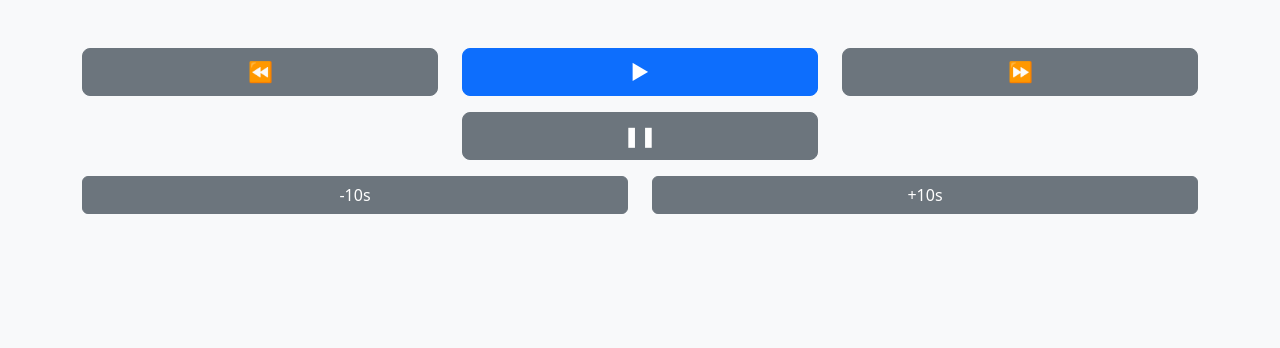
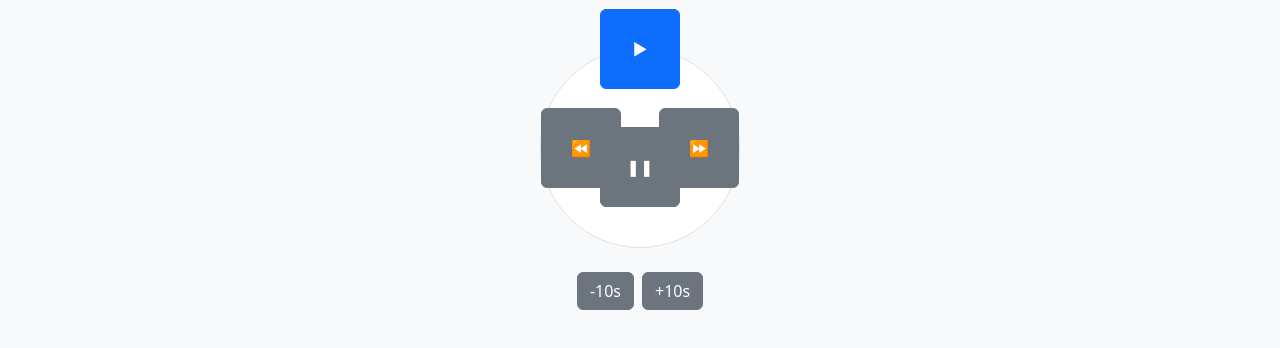
Before and after one commit to myk410/Pi-Patreon, a website: page remote-control/public/index.html in a window 1280 px wide. Drawn offline with nearby package versions, Linux system fonts and the light colour scheme; a small style sheet from the web is missing.

Commit message:
feat: arrange remote buttons in circular layout

```diff
--- a/remote-control/public/index.html
+++ b/remote-control/public/index.html
@@ -12,40 +12,51 @@
   />
 </head>
 <body class="bg-light">
-  <div class="container py-5">
-    <div class="row justify-content-center mb-3">
-      <div class="col-4 text-center">
-        <button class="btn btn-secondary btn-lg w-100" onclick="send('rewind')">
+  <div class="container py-5 d-flex flex-column align-items-center">
+    <div
+      class="position-relative rounded-circle bg-white border mb-4"
+      style="width: 200px; height: 200px;"
+    >
+      <button
+        class="btn btn-secondary position-absolute top-50 start-0 translate-middle-y"
+        style="width: 80px; height: 80px;"
+        onclick="send('rewind')"
+      >
         &#9194;
       </button>
-      </div>
-      <div class="col-4 text-center">
-        <button class="btn btn-primary btn-lg w-100" onclick="send('play')">
+      <button
+        class="btn btn-primary position-absolute top-0 start-50 translate-middle"
+        style="width: 80px; height: 80px;"
+        onclick="send('play')"
+      >
         &#9658;
       </button>
-      </div>
-      <div class="col-4 text-center">
-        <button class="btn btn-secondary btn-lg w-100" onclick="send('fast-forward')">
+      <button
+        class="btn btn-secondary position-absolute top-50 end-0 translate-middle-y"
+        style="width: 80px; height: 80px;"
+        onclick="send('fast-forward')"
+      >
         &#9193;
       </button>
-      </div>
-    </div>
-
-    <div class="row justify-content-center mb-3">
-      <div class="col-4 text-center">
-        <button class="btn btn-secondary btn-lg w-100" onclick="send('pause')">
+      <button
+        class="btn btn-secondary position-absolute bottom-0 start-50 translate-middle"
+        style="width: 80px; height: 80px;"
+        onclick="send('pause')"
+      >
         &#10074;&#10074;
       </button>
     </div>
-    </div>
 
-    <div class="row justify-content-center">
-      <div class="col-6 text-center mb-2">
-        <button class="btn btn-secondary w-100" onclick="send('skip-back')">-10s</button>
-      </div>
-      <div class="col-6 text-center mb-2">
-        <button class="btn btn-secondary w-100" onclick="send('skip-forward')">+10s</button>
-      </div>
+    <div class="d-flex justify-content-center">
+      <button
+        class="btn btn-secondary me-2"
+        onclick="send('skip-back')"
+      >
+        -10s
+      </button>
+      <button class="btn btn-secondary" onclick="send('skip-forward')">
+        +10s
+      </button>
     </div>
   </div>
 
```
Lines whose indentation alone changed are shown as unchanged.
